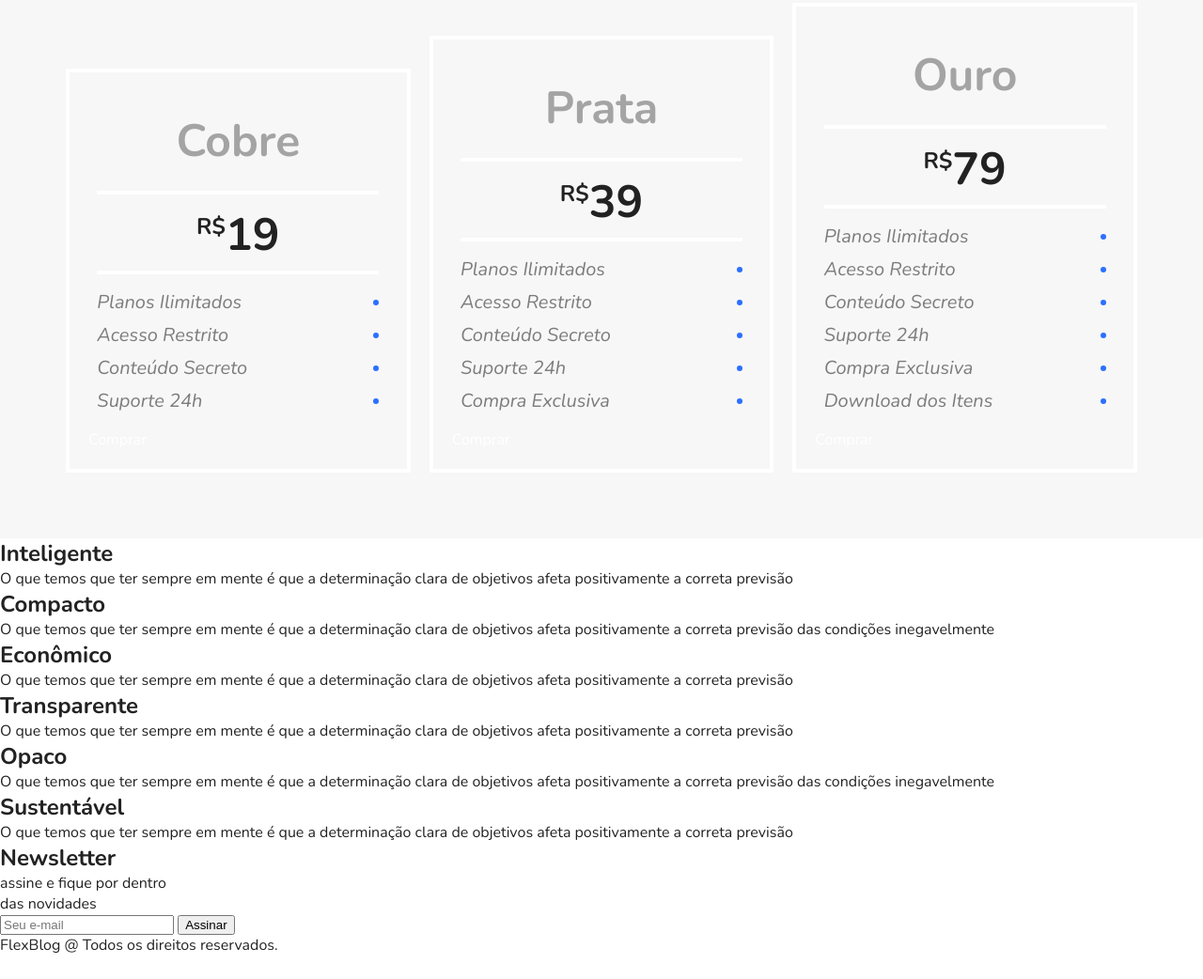
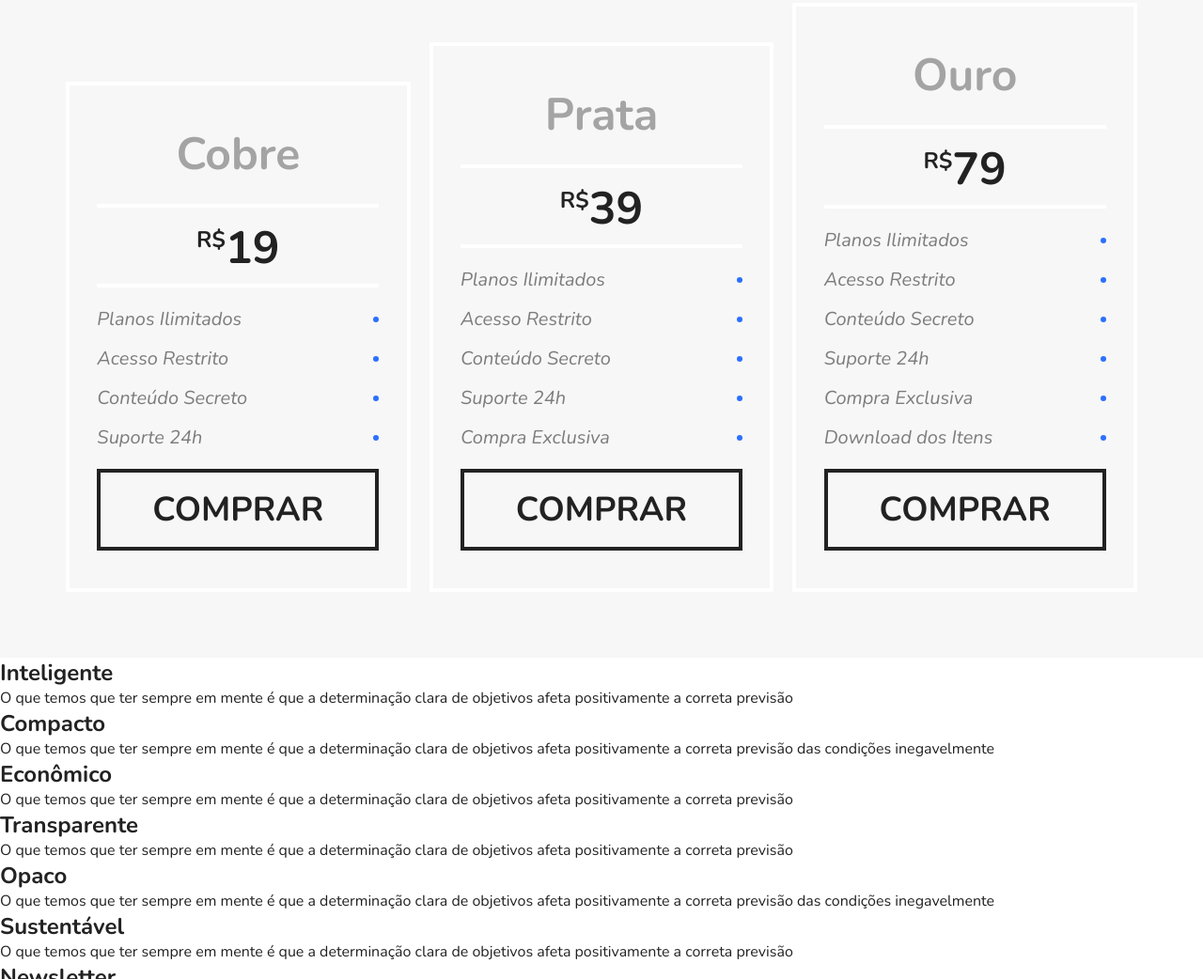
Before and after one commit to WerbetMendes/Flexblog, a plain HTML site: page index.html in a window 1280 px wide. Shown: the part 1888-2930 px from the top of the page at 94% size. Before the commit the page ends 2905 px from the top, so only its background shows below. Drawn offline with nearby package versions, Linux system fonts and the light colour scheme.

Commit message:
Update style.css

```diff
--- a/style.css
+++ b/style.css
@@ -226,7 +226,7 @@ img {
     max-width: 300px;
     margin: 20px auto;
     font-size: 1.25em;
-    line-height: 1;
+
     font-style: italic;
     color: #7c7c7c;
 }
@@ -247,3 +247,23 @@ img {
     background: #2c70ff;
     border-radius: 50%;
 }
+
+.preco-item a {
+    max-width: 300px;
+    display: block;
+    margin: 20px auto;
+    border: 4px solid;
+    color: #222222;
+    text-transform: uppercase;
+    font-weight: bold;
+    font-size: 2.25em;
+    padding: 15px 0;
+    text-align: center;
+}
+
+@media (max-width: 800px) {
+    .preco {
+        padding-left: 10px;
+        padding-right: 10px;
+    }
+}
```
